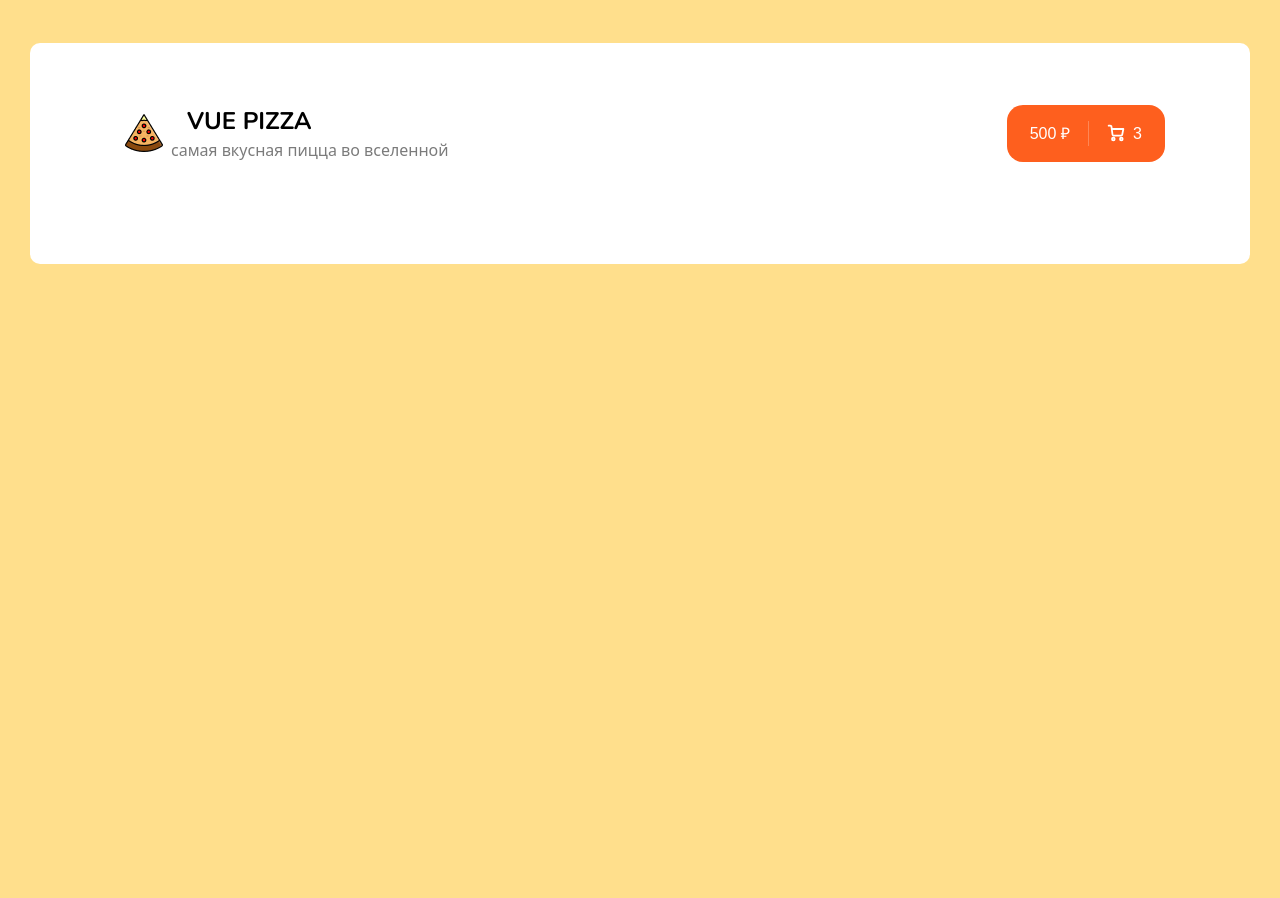
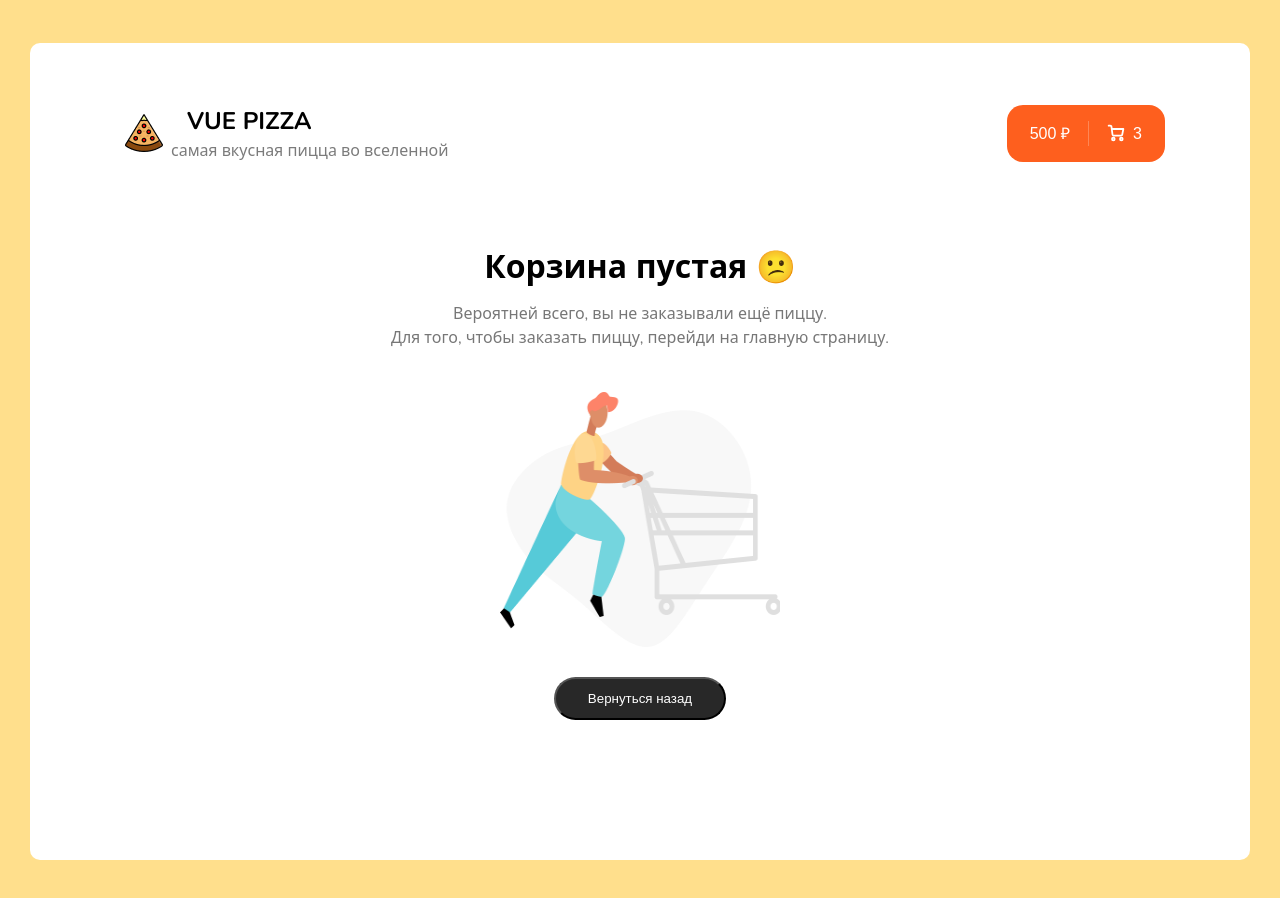
Before and after one commit to Igor20099/vue-pizza, a Vue app: page /cart in a window 1280 px wide. Shown: the top 898 px of the page. Before the commit the page ends 800 px from the top, so only its background shows below. Built offline with nearby package versions, Linux system fonts and the light colour scheme.

Commit message:
add CartEmptyComponent in CartPage

```diff
--- /dev/null
+++ b/src/components/CartEmptyComponent.vue
@@ -0,0 +1,60 @@
+<template>
+  <div class="cart-empty">
+    <h2 class="title">Корзина пустая 😕</h2>
+    <p class="description">
+      Вероятней всего, вы не заказывали ещё пиццу. <br />Для того, чтобы
+      заказать пиццу, перейди на главную страницу.
+    </p>
+    <img
+      class="image"
+      src="../assets/img/shopping-cart.png"
+      alt="shoping-cart"
+    />
+    <button @click.prevent="this.$router.push('/')" class="btn-back">
+      Вернуться назад
+    </button>
+  </div>
+</template>
+
+<script setup></script>
+
+<style scoped lang="scss">
+.cart-empty {
+  display: flex;
+  flex-direction: column;
+  justify-content: center;
+  align-items: center;
+
+  .title {
+    font-size: 32px;
+    margin-bottom: 10px;
+  }
+
+  .description {
+    text-align: center;
+    color: #777777;
+    margin-bottom: 42px;
+  }
+
+  .image {
+    width: 280px;
+    height: 255px;
+    margin-bottom: 30px;
+  }
+
+  .btn-back {
+    padding: 12px 32px;
+    color: #fff;
+    background-color: #282828;
+    border-radius: 32px;
+    cursor: pointer;
+    text-align: center;
+    margin-bottom: 120px;
+    transition: all 0.2s ease-in;
+  }
+
+  .btn-back:hover {
+    background-color: #474747;
+  }
+}
+</style>
--- a/src/pages/CartPage.vue
+++ b/src/pages/CartPage.vue
@@ -1,5 +1,9 @@
-<template></template>
+<template>
+  <CartEmptyComponent />
+</template>
 
-<script setup></script>
+<script setup>
+import CartEmptyComponent from "../components/CartEmptyComponent.vue";
+</script>
 
-<style></style>
+<style scoped lang="scss"></style>
```
Also changed, not shown: src/assets/img/shopping-cart.png (added), src/components/CartComponent.vue (added).
